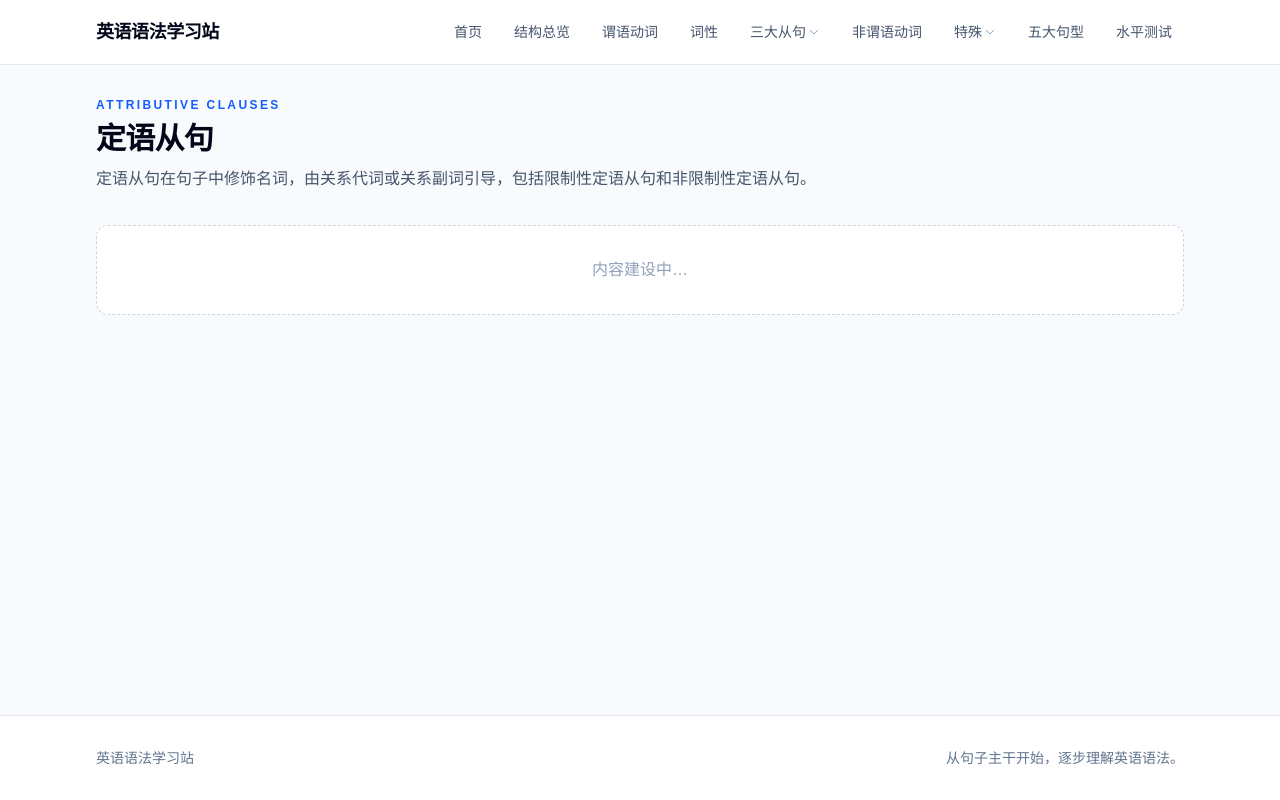
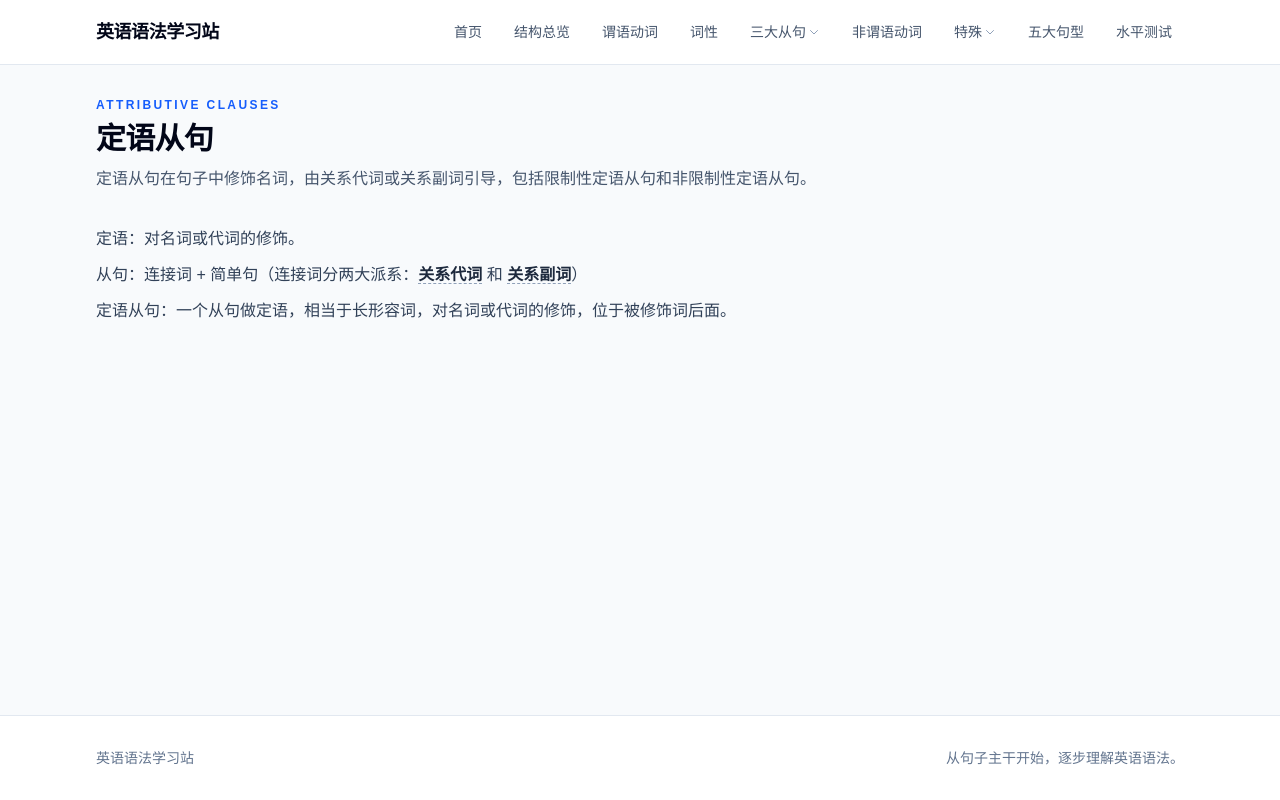
Before and after one commit to Jet-zz/EnglishGrammarSite, a Next.js app: page /grammar/attributive-clauses in a window 1280 px wide. Built offline with nearby package versions, Linux system fonts and the light colour scheme.

Commit message:
@ feat: 定语从句页面内容补充
- 定语/从句/定语从句概念说明
- 关系代词、关系副词悬停提示
@

```diff
--- a/src/app/grammar/adverbial-clauses/page.tsx
+++ b/src/app/grammar/adverbial-clauses/page.tsx
@@ -1017,6 +1017,39 @@ function ClassificationSection() {
                     </div>
                     </CollapsibleSection>
                   </div>
+                ) : name === "方式状语从句" ? (
+                  <div className="mt-3 max-w-6xl text-base leading-7 text-slate-700">
+                    <p>
+                      <span className="text-yellow-600 font-bold">as</span> 和 <span className="text-yellow-600 font-bold">just as</span> 如……，犹如……，正如……，依照……，就像......
+                    </p>
+                    <div className="mt-2 rounded-lg bg-slate-50 pr-4 py-1.5">
+                      <p className="font-mono text-base text-slate-800">
+                        Please do it <span className="text-yellow-600 font-bold">as</span> I told you.
+                      </p>
+                      <p className="mt-0.5 text-sm text-slate-500">请按照我所讲的去做。</p>
+                    </div>
+                    <div className="mt-1 rounded-lg bg-slate-50 pr-4 py-1.5">
+                      <p className="font-mono text-base text-slate-800">
+                        They watched her closely <span className="text-yellow-600 font-bold">as</span> a cat watches a rat.
+                      </p>
+                      <p className="mt-0.5 text-sm text-slate-500">他们严密监视她，就好像猫盯着老鼠那样。</p>
+                    </div>
+                    <div className="mt-1 rounded-lg bg-slate-50 pr-4 py-1.5">
+                      <p className="font-mono text-base text-slate-800">
+                        The whole operation went exactly <span className="text-yellow-600 font-bold">as</span> it had been planned.
+                      </p>
+                      <p className="mt-0.5 text-sm text-slate-500">整个行动严格按照计划进行。</p>
+                    </div>
+                    <p className="mt-3">
+                      <span className="text-yellow-600 font-bold">as if</span> / <span className="text-yellow-600 font-bold">as though</span> 意为 "好像，仿佛"，引导的从句可以用陈述语气，表示所说的情况是事实或实现的可能性较大；也可以用虚拟语气，表示不符合事实或与事实相反的情况，动词是 be 时，一般用 were。
+                    </p>
+                    <div className="mt-2 rounded-lg bg-slate-50 pr-4 py-1.5">
+                      <p className="font-mono text-base text-slate-800">
+                        The little boy spoke <span className="text-yellow-600 font-bold">as if</span> he were a grown-up.
+                      </p>
+                      <p className="mt-0.5 text-sm text-slate-500">那小男孩说起话来像个大人似的。</p>
+                    </div>
+                  </div>
                 ) : (
                   <div className="mt-3 max-w-6xl text-base leading-7 text-slate-700">
                     {/* TODO */}
--- a/src/app/grammar/attributive-clauses/page.tsx
+++ b/src/app/grammar/attributive-clauses/page.tsx
@@ -1,4 +1,39 @@
+"use client";
+
+import { useState } from "react";
+import { createPortal } from "react-dom";
 import { SectionHeading } from "@/components/SectionHeading";
+
+function TooltipBadge({ children, tip }: { children: React.ReactNode; tip: string }) {
+  const [rect, setRect] = useState<DOMRect | null>(null);
+  return (
+    <>
+      <span
+        className="inline cursor-help border-b border-dashed border-slate-400 font-bold text-slate-800"
+        onMouseEnter={(e) => setRect(e.currentTarget.getBoundingClientRect())}
+        onMouseLeave={() => setRect(null)}
+      >
+        {children}
+      </span>
+      {rect ? createPortal(
+        <div
+          className="fixed pointer-events-none"
+          style={{
+            top: rect.top - 8,
+            left: rect.left + rect.width / 2,
+            transform: "translate(-50%, -100%)",
+            zIndex: 99999,
+          }}
+        >
+          <div className="rounded-lg border border-slate-300 bg-white px-3 py-2 shadow-lg text-xs whitespace-nowrap">
+            {tip}
+          </div>
+        </div>,
+        document.body
+      ) : null}
+    </>
+  );
+}
 
 export default function AttributiveClausesPage() {
   return (
@@ -8,8 +43,17 @@ export default function AttributiveClausesPage() {
         title="定语从句"
         description="定语从句在句子中修饰名词，由关系代词或关系副词引导，包括限制性定语从句和非限制性定语从句。"
       />
-      <div className="mt-8 rounded-xl border border-dashed border-slate-300 bg-white p-8 text-center text-slate-400">
-        内容建设中…
+
+      <div className="mt-8 max-w-6xl text-base leading-7 text-slate-700">
+        <p>
+          定语：对名词或代词的修饰。
+        </p>
+        <p className="mt-2">
+          从句：连接词 + 简单句（连接词分两大派系：<TooltipBadge tip="起到前后引导作用">关系代词</TooltipBadge> 和 <TooltipBadge tip="时间原因地点（状语）">关系副词</TooltipBadge>）
+        </p>
+        <p className="mt-2">
+          定语从句：一个从句做定语，相当于长形容词，对名词或代词的修饰，位于被修饰词后面。
+        </p>
       </div>
     </div>
   );
```
